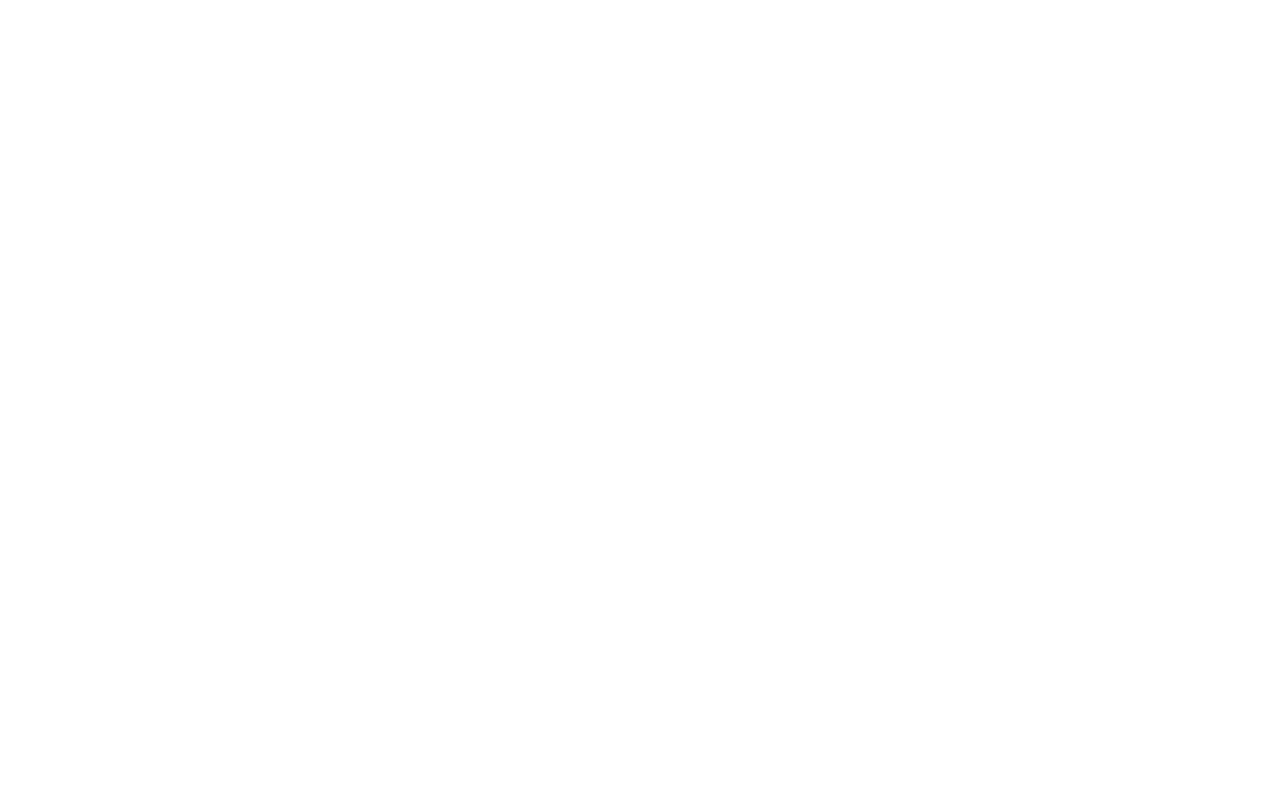
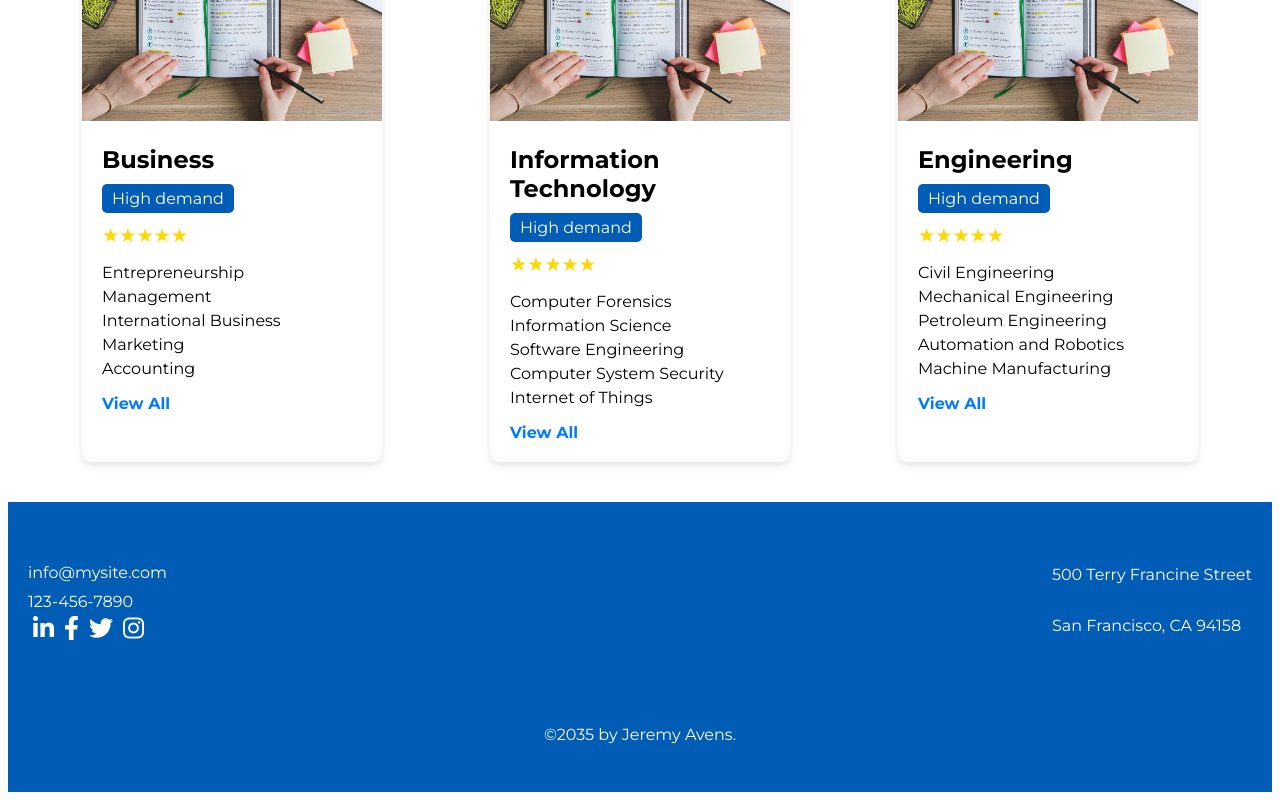
Before and after one commit to Baboucar/sabroad, a Vue app: page / in a window 1280 px wide. Shown: the part 1737-2537 px from the top of the page. Before the commit the page ends 934 px from the top, so only its background shows below. Built offline with nearby package versions, Linux system fonts and the light colour scheme; a web font is replaced by a local one.

Commit message:
added home components

```diff
--- a/index.html
+++ b/index.html
@@ -4,6 +4,8 @@
     <meta charset="UTF-8">
     <link rel="icon" href="/favicon.ico">
     <meta name="viewport" content="width=device-width, initial-scale=1.0">
+    <link rel="stylesheet" href="https://cdnjs.cloudflare.com/ajax/libs/font-awesome/6.0.0-beta3/css/all.min.css">
+
     <title>Vite App</title>
   </head>
   <body>
--- a/src/components/Home.vue
+++ b/src/components/Home.vue
@@ -25,6 +25,93 @@
         </p>
 
     </section>
+    <section class="Who">
+        <h2 class="who_title">What we do </h2>
+        <div class="two_cards">
+            <p class="desc">With years of experience in the education industry, we have developed strong relationships with top universities and colleges in Malaysia, and are well-equipped to guide students through the process of choosing the right program and institution for their needs to study in Malaysia.</p>
+            <img src="/public/images/platform.jpeg" alt="">
+        </div>
+        <div class="container">
+            <div class="card" v-for="(item, index) in items" :key="index">
+              <div class="number" :id="'number' + index">{{ displayNumber(index) }}</div>
+              <div class="description">{{ item.description }}</div>
+            </div>
+          </div>
+    </section>
+    <section>
+        <h2 class="center__text">Choose a Course to Get <span class="sp">Started</span></h2>
+
+        <div class="container">
+            <div class="card">
+                <img src="/public/images/business.jpeg" alt="Business">
+                <div class="content">
+                    <h3>Business</h3>
+                    <div class="high-demand">High demand</div>
+                    <div class="rating">★★★★★</div>
+                    <ul>
+                        <li>Entrepreneurship</li>
+                        <li>Management</li>
+                        <li>International Business</li>
+                        <li>Marketing</li>
+                        <li>Accounting</li>
+                    </ul>
+                    <a href="#">View All</a>
+                </div>
+            </div>
+            <div class="card">
+                <img src="/public/images/business.jpeg" alt="Business">
+                <div class="content">
+                    <h3>Information Technology</h3>
+                    <div class="high-demand">High demand</div>
+                    <div class="rating">★★★★★</div>
+                    <ul>
+                        <li>Computer Forensics</li>
+                        <li>Information Science</li>
+                        <li>Software Engineering</li>
+                        <li>Computer System Security</li>
+                        <li>Internet of Things</li>
+                    </ul>
+                    <a href="#">View All</a>
+                </div>
+            </div>
+            <div class="card">
+                <img src="/public/images/business.jpeg" alt="Business">
+                <div class="content">
+                    <h3>Engineering</h3>
+                    <div class="high-demand">High demand</div>
+                    <div class="rating">★★★★★</div>
+                    <ul>
+                        <li>Civil Engineering</li>
+                        <li>Mechanical Engineering</li>
+                        <li>Petroleum Engineering</li>
+                        <li>Automation and Robotics</li>
+                        <li>Machine Manufacturing</li>
+                    </ul>
+                    <a href="#">View All</a>
+                </div>
+            </div>
+        </div>
+    </section>
+    <div class="footer">
+        <div class="left">
+            <a href="mailto:info@mysite.com">info@mysite.com</a>
+            <a href="tel:123-456-7890">123-456-7890</a>
+            <div class="icons">
+                <a href="#"><i class="fab fa-linkedin-in"></i></a>
+                <a href="#"><i class="fab fa-facebook-f"></i></a>
+                <a href="#"><i class="fab fa-twitter"></i></a>
+                <a href="#"><i class="fab fa-instagram"></i></a>
+            </div>
+        </div>
+        <div class="right">
+            <p>500 Terry Francine Street</p>
+            <p>San Francisco, CA 94158</p>
+        </div>
+        <div class="copyright">
+            &copy;2035 by Jeremy Avens.
+        </div>
+    </div>
+
 </template>
 
 <script>
@@ -33,6 +120,7 @@
     components: {
         Nav
     }
+
 }
 </script>
 
@@ -57,7 +145,68 @@
     color: #000000;
     background: #edebeb;
 }
+.about_desc, .desc{
+    line-height: 2;
+}
 
+.container {
+    display: flex;
+    flex-wrap: wrap;
+    justify-content: space-around;
+    padding: 20px;
+}
+.card {
+    background-color: #fff;
+    border-radius: 10px;
+    box-shadow: 0 4px 8px rgba(0, 0, 0, 0.1);
+    margin: 20px;
+    overflow: hidden;
+    width: 300px;
+    transition: transform 0.2s;
+}
+.card:hover {
+    transform: scale(1.05);
+}
+.card img {
+    width: 100%;
+    height: 200px;
+    object-fit: cover;
+}
+.card .content {
+    padding: 20px;
+}
+.card .content h3 {
+    margin: 0 0 10px;
+    font-size: 1.5em;
+}
+.card .content p {
+    margin: 0 0 10px;
+    color: #666;
+}
+.card .content .high-demand {
+    background-color:  #015cb5;
+    color: #FFFFFF;
+    padding: 5px 10px;
+    border-radius: 5px;
+    display: inline-block;
+}
+.card .content .rating {
+    margin: 10px 0;
+    color: gold;
+    font-size: 1.2em;
+}
+.card .content ul {
+    list-style: none;
+    padding: 0;
+}
+.card .content ul li {
+    margin: 5px 0;
+}
+.card .content a {
+    text-decoration: none;
+    color: #007BFF;
+    font-weight: bold;
+}
 .slide {}
 
 img {
@@ -67,7 +216,47 @@
 .about_desc{
    line-height: 1.5;
 }
-
+.footer {
+    background-color: #015cb5;
+    color: #fff;
+    padding: 20px;
+    display: flex;
+    flex-wrap: wrap;
+    justify-content: space-between;
+    align-items: center;
+    height: 250px;
+}
+.footer .left, .footer .right {
+    display: flex;
+    flex-direction: column;
+}
+.footer .left a, .footer .right a {
+    color: #fff;
+    text-decoration: none;
+    margin: 5px 0;
+}
+.footer .left a:hover, .footer .right a:hover {
+    text-decoration: underline;
+}
+.footer .icons a {
+    margin: 0 5px;
+}
+.footer .icons a i {
+    font-size: 1.5em;
+}
+.footer .copyright {
+    text-align: center;
+    width: 100%;
+    margin-top: 20px;
+}
+@media (max-width: 600px) {
+    .footer {
+        text-align: center;
+    }
+    .footer .left, .footer .right {
+        align-items: center;
+    }
+}
 @media(min-width: 64rem) {
     .slide {
         display: grid;
@@ -103,5 +292,16 @@
     margin: 0 auto;
 
    }
+   .two_cards{
+    display: grid;
+    grid-template-columns: 1fr 1fr;
+    gap: 2rem;
+   }
+   .who_title{
+    padding-left: 2rem;
+   }
+   .center__text{
+    text-align: center;
+   }
 }
 </style>
```
Also changed, not shown: public/images/business.jpeg (added), public/images/platform.jpeg (added).
